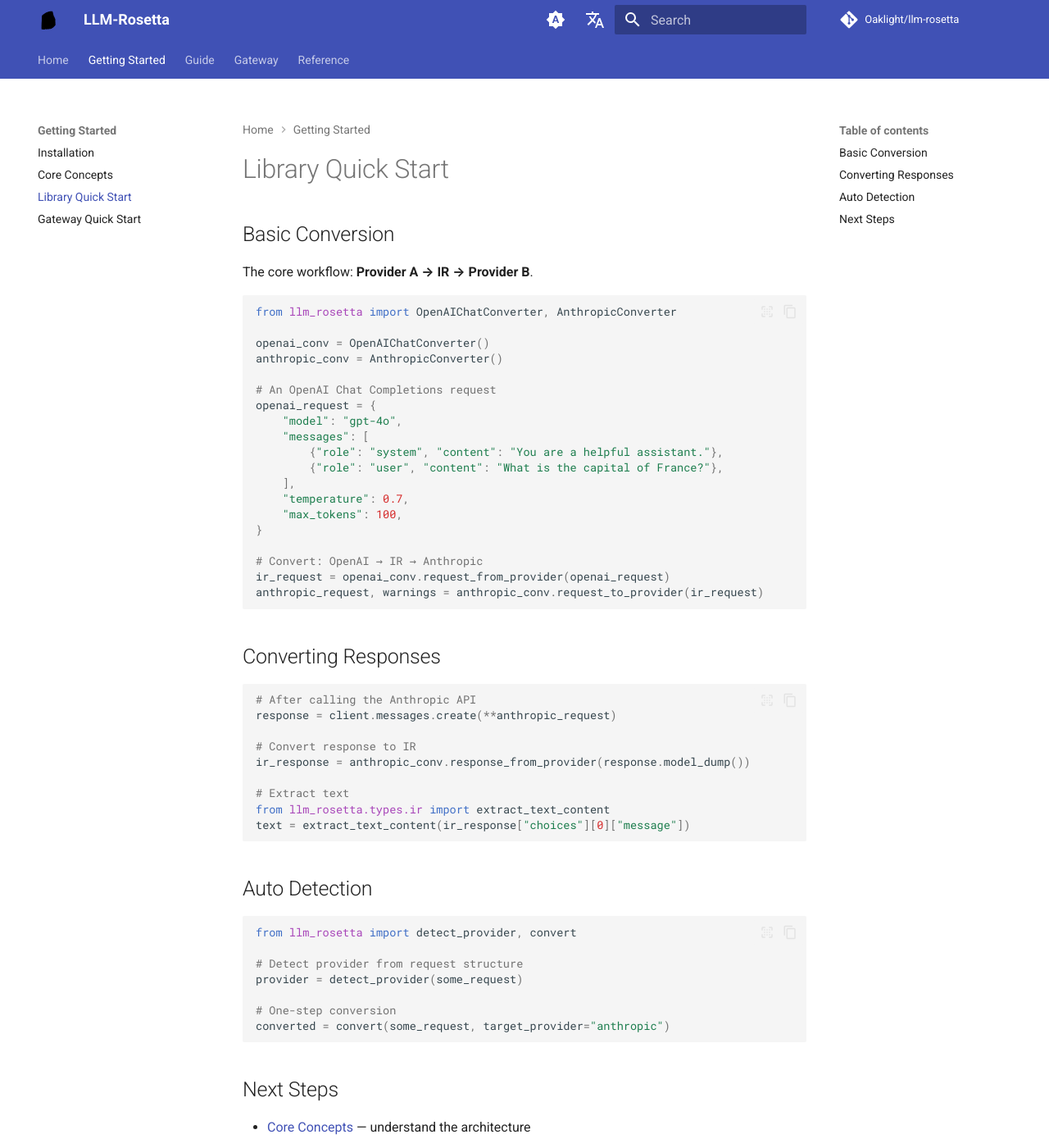
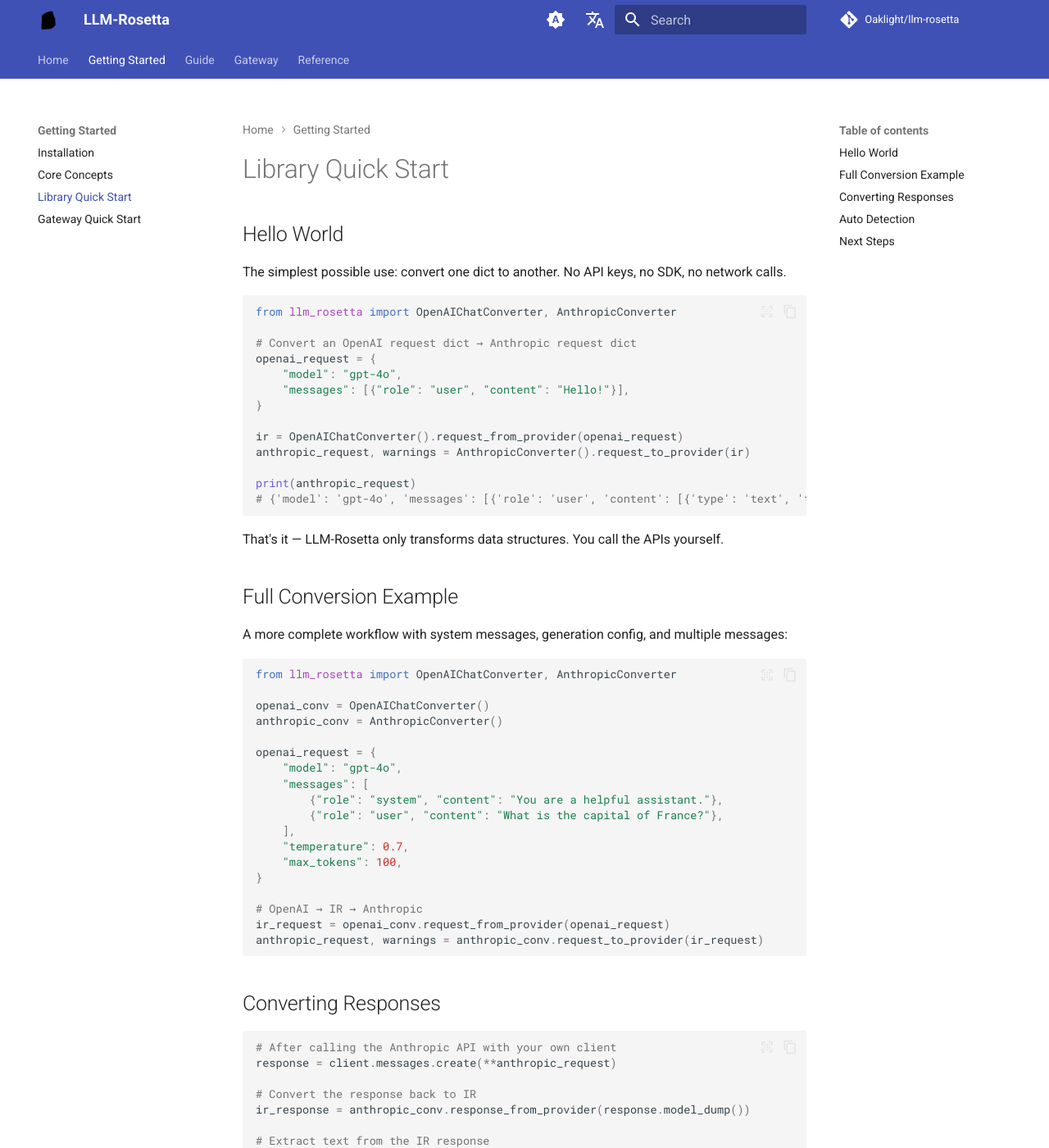
Before and after one commit to Oaklight/llm-rosetta, an MkDocs documentation site: the page built from docs/getting-started/library-quickstart.md, in a window 1280 px wide and 1400 px high. Shown: the whole window at 82% size. Built offline with MkDocs 1.6.1 and Material for MkDocs 9.7.7, drawn with Linux system fonts in a browser that asks for light colours; comment, search, counter and statistics services are not loaded; some of the changed text lies outside the part shown.

Commit message:
docs: add hello-world example, Mermaid diagrams, cross-references
- Add minimal hello-world example to library quickstart (pure dict→dict,
  no SDK, no API key) to lower the entry barrier
- Add Mermaid hub-and-spoke diagram to concepts page replacing ASCII art
- Add Mermaid routing diagram and sequence diagram to gateway overview
- Add "See Also" cross-references at end of converters guide linking to
  streaming, turn-bridge, shims, and IR types
- Expand "Next Steps" in quickstart with streaming link

````diff
--- a/docs/getting-started/library-quickstart.md
+++ b/docs/getting-started/library-quickstart.md
@@ -4,9 +4,31 @@
 
 # Library Quick Start
 
-## Basic Conversion
+## Hello World
 
-The core workflow: **Provider A → IR → Provider B**.
+The simplest possible use: convert one dict to another. No API keys, no SDK, no network calls.
+
+```python
+from llm_rosetta import OpenAIChatConverter, AnthropicConverter
+
+# Convert an OpenAI request dict → Anthropic request dict
+openai_request = {
+    "model": "gpt-4o",
+    "messages": [{"role": "user", "content": "Hello!"}],
+}
+
+ir = OpenAIChatConverter().request_from_provider(openai_request)
+anthropic_request, warnings = AnthropicConverter().request_to_provider(ir)
+
+print(anthropic_request)
+# {'model': 'gpt-4o', 'messages': [{'role': 'user', 'content': [{'type': 'text', 'text': 'Hello!'}]}], ...}
+```
+
+That's it — LLM-Rosetta only transforms data structures. You call the APIs yourself.
+
+## Full Conversion Example
+
+A more complete workflow with system messages, generation config, and multiple messages:
 
 ```python
 from llm_rosetta import OpenAIChatConverter, AnthropicConverter
@@ -14,7 +36,6 @@
 openai_conv = OpenAIChatConverter()
 anthropic_conv = AnthropicConverter()
 
-# An OpenAI Chat Completions request
 openai_request = {
     "model": "gpt-4o",
     "messages": [
@@ -33,18 +54,20 @@
 ## Converting Responses
 
 ```python
-# After calling the Anthropic API
+# After calling the Anthropic API with your own client
 response = client.messages.create(**anthropic_request)
 
-# Convert response to IR
+# Convert the response back to IR
 ir_response = anthropic_conv.response_from_provider(response.model_dump())
 
-# Extract text
+# Extract text from the IR response
 from llm_rosetta.types.ir import extract_text_content
 text = extract_text_content(ir_response["choices"][0]["message"])
 ```
 
 ## Auto Detection
+
+Don't know the source format? Let LLM-Rosetta figure it out:
 
 ```python
 from llm_rosetta import detect_provider, convert
@@ -58,6 +81,7 @@
 
 ## Next Steps
 
-- [Core Concepts](../guide/concepts.md) — understand the architecture
-- [Using Converters](../guide/converters.md) — detailed converter usage
-- [IR Types](../guide/ir-types.md) — the Intermediate Representation
+- [Core Concepts](../guide/concepts.md) — understand the hub-and-spoke architecture
+- [Using Converters](../guide/converters.md) — detailed converter usage and metadata preservation
+- [Streaming](../guide/streaming.md) — convert streaming chunks between providers
+- [IR Types](../guide/ir-types.md) — the Intermediate Representation type system
````
Also changed, not shown: other parts of docs/getting-started/library-quickstart.md (+1 -1 lines), docs/gateway/index.md (+25 -13 lines), docs/guide/concepts.md (+8 -3 lines), docs/guide/converters.md (+7 -0 lines).
